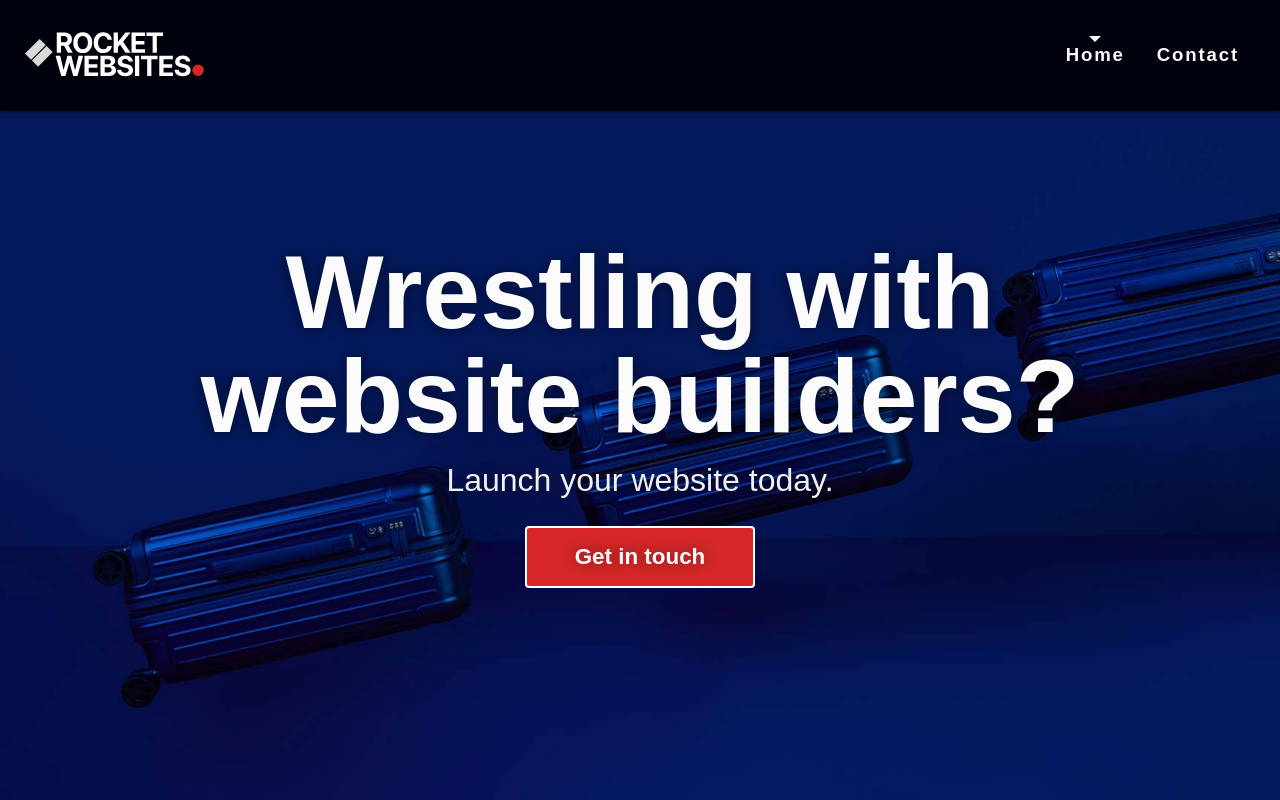
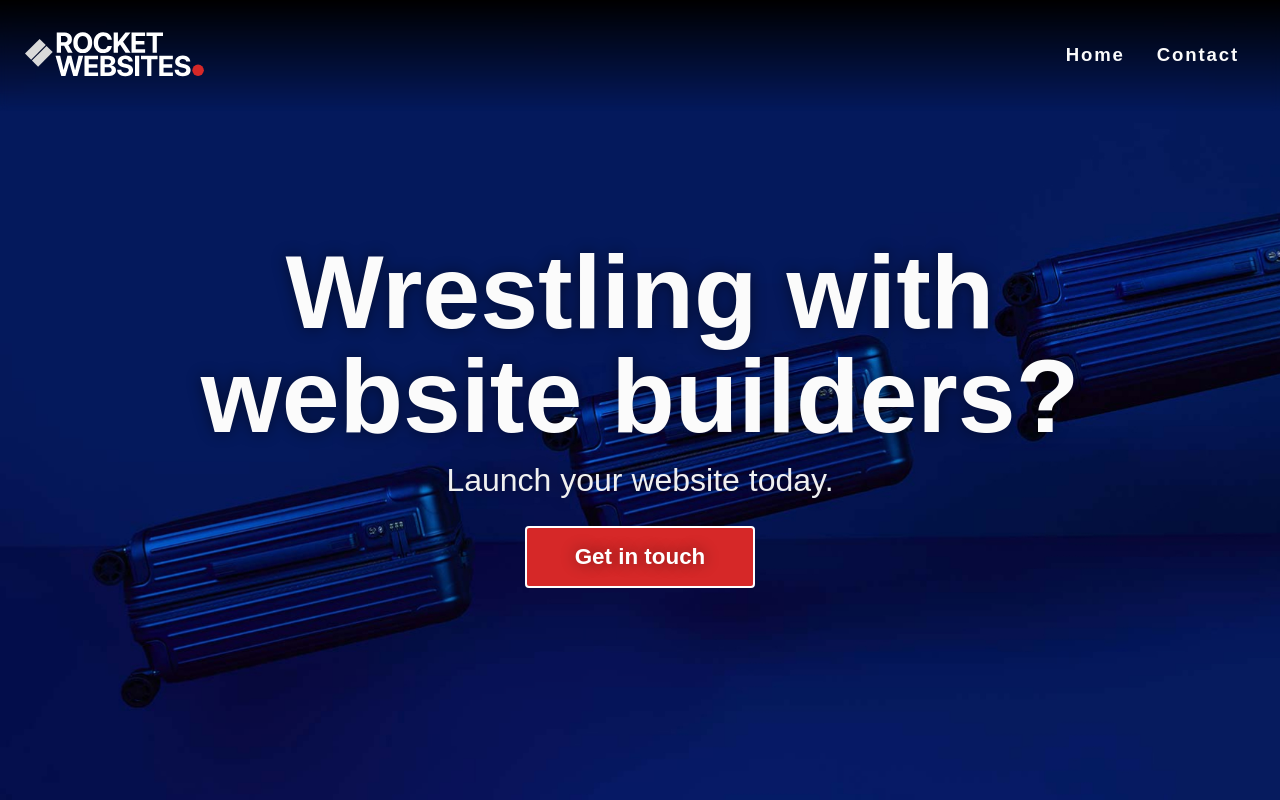
Before and after one commit to will-flores1/marketing-website-theme, a SvelteKit app: page / in a window 1280 px wide. Shown: the top 800 px of the page. Built offline with nearby package versions, Linux system fonts and the light colour scheme; a web font is replaced by a local one.

Commit message:
Edit background color

```diff
--- a/src/components/Header.svelte
+++ b/src/components/Header.svelte
@@ -128,9 +128,9 @@
 		top: 0;
 		transition: transform 250ms linear;
 		z-index: 1;
-		backdrop-filter: blur(10px);
-		background-color: rgba(0, 0, 0, 0.849);
-		box-shadow: 0 0 5px rgba(0, 0, 0, 0.772);
+		backdrop-filter: blur(4px);
+		background: linear-gradient(to bottom, rgb(0, 0, 0), rgba(255, 0, 0, 0));
+		/* box-shadow: 0 0 5px rgba(0, 0, 0, 0.772); */
 	}
 
 	.nav-container {
@@ -151,6 +151,10 @@
 		color: var(--color-text-1);
 	}
 
+	.logo-link {
+		height: fit-content;
+	}
+
 	.logo-container-websites-name {
 		font-weight: 600;
 		color: var(--color-text-1);
@@ -159,6 +163,7 @@
 	.nav-menu {
 		display: flex;
 		align-items: center;
+		height: 100%;
 	}
 
 	.nav-menu ul {
@@ -170,23 +175,12 @@
 		position: relative;
 	}
 
-	.nav-menu li[aria-current='page']::before {
-		--size: 6px;
-		content: '';
-		width: 0;
-		height: 0;
-		position: absolute;
-		top: -10px;
-		left: calc(50% - var(--size));
-		border: var(--size) solid transparent;
-		border-top: var(--size) solid var(--color-text-1);
-	}
-
 	.nav-menu a {
 		padding: 0 1rem;
 		color: var(--color-text-1);
 		font-weight: 600;
 		letter-spacing: 1px;
+		height: 100%;
 		font-size: 1.1625rem;
 		letter-spacing: 0.1em;
 		text-decoration: none;
```
